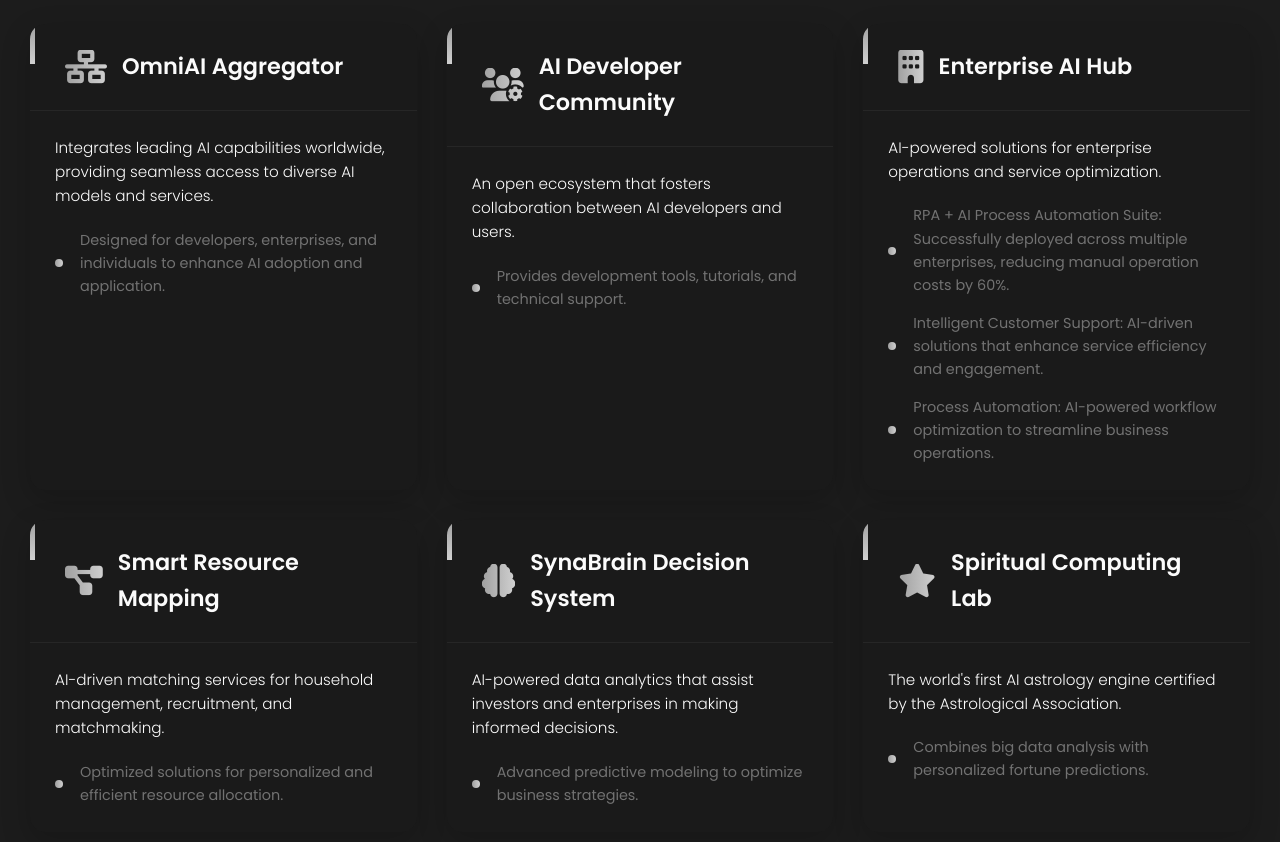
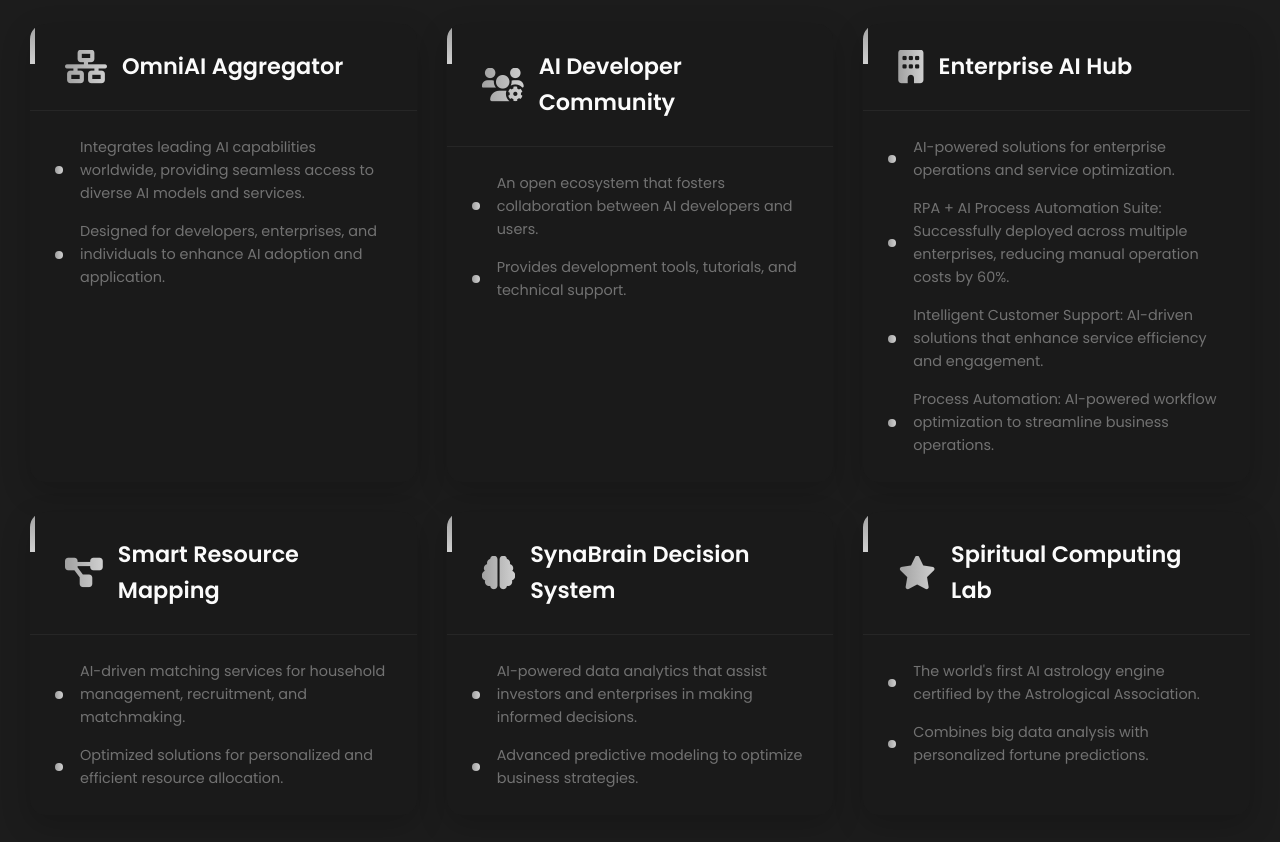
Before and after one commit to vickyoopy/synapticore_website, a plain HTML site: page index.html in a window 1280 px wide. Shown: the part 1020-1862 px from the top of the page. Drawn offline with Linux system fonts and the light colour scheme; a web font is replaced by a local one.

Commit message:
更新index.html文件的结构和内容

```diff
--- a/index.html
+++ b/index.html
@@ -920,10 +920,13 @@
                         </h3>
                     </div>
                     <div class="service-body">
-                        <p class="service-description">
+                        <!-- <p class="service-description">
                             Integrates leading AI capabilities worldwide, providing seamless access to diverse AI models and services.
-                        </p>
+                        </p> -->
                         <ul class="service-features">
+                            <li class="service-feature">
+                                Integrates leading AI capabilities worldwide, providing seamless access to diverse AI models and services.
+                            </li>
                             <li class="service-feature">
                                 Designed for developers, enterprises, and individuals to enhance AI adoption and application.
                             </li>
@@ -940,10 +943,13 @@
                         </h3>
                     </div>
                     <div class="service-body">
-                        <p class="service-description">
+                        <!-- <p class="service-description">
                             An open ecosystem that fosters collaboration between AI developers and users.
-                        </p>
+                        </p> -->
                         <ul class="service-features">
+                            <li class="service-feature">
+                                An open ecosystem that fosters collaboration between AI developers and users.
+                            </li>
                             <li class="service-feature">
                                 Provides development tools, tutorials, and technical support.
                             </li>
@@ -960,10 +966,13 @@
                         </h3>
                     </div>
                     <div class="service-body">
-                        <p class="service-description">
+                        <!-- <p class="service-description">
                             AI-powered solutions for enterprise operations and service optimization.
-                        </p>
+                        </p> -->
                         <ul class="service-features">
+                            <li class="service-feature">
+                                AI-powered solutions for enterprise operations and service optimization.
+                            </li>
                             <li class="service-feature">
                                 RPA + AI Process Automation Suite: Successfully deployed across multiple enterprises, reducing manual operation costs by 60%.
                             </li>
@@ -986,10 +995,13 @@
                         </h3>
                     </div>
                     <div class="service-body">
-                        <p class="service-description">
+                        <!-- <p class="service-description">
                             AI-driven matching services for household management, recruitment, and matchmaking.
-                        </p>
+                        </p> -->
                         <ul class="service-features">
+                            <li class="service-feature">
+                                AI-driven matching services for household management, recruitment, and matchmaking.
+                            </li>
                             <li class="service-feature">
                                 Optimized solutions for personalized and efficient resource allocation.
                             </li>
@@ -1006,10 +1018,13 @@
                         </h3>
                     </div>
                     <div class="service-body">
-                        <p class="service-description">
+                        <!-- <p class="service-description">
                             AI-powered data analytics that assist investors and enterprises in making informed decisions.
-                        </p>
+                        </p> -->
                         <ul class="service-features">
+                            <li class="service-feature">
+                                AI-powered data analytics that assist investors and enterprises in making informed decisions.
+                            </li>
                             <li class="service-feature">
                                 Advanced predictive modeling to optimize business strategies.
                             </li>
@@ -1026,10 +1041,13 @@
                         </h3>
                     </div>
                     <div class="service-body">
-                        <p class="service-description">
+                        <!-- <p class="service-description">
                             The world's first AI astrology engine certified by the Astrological Association.
-                        </p>
+                        </p> -->
                         <ul class="service-features">
+                            <li class="service-feature">
+                                The world's first AI astrology engine certified by the Astrological Association.
+                            </li>
                             <li class="service-feature">
                                 Combines big data analysis with personalized fortune predictions.
                             </li>
```
